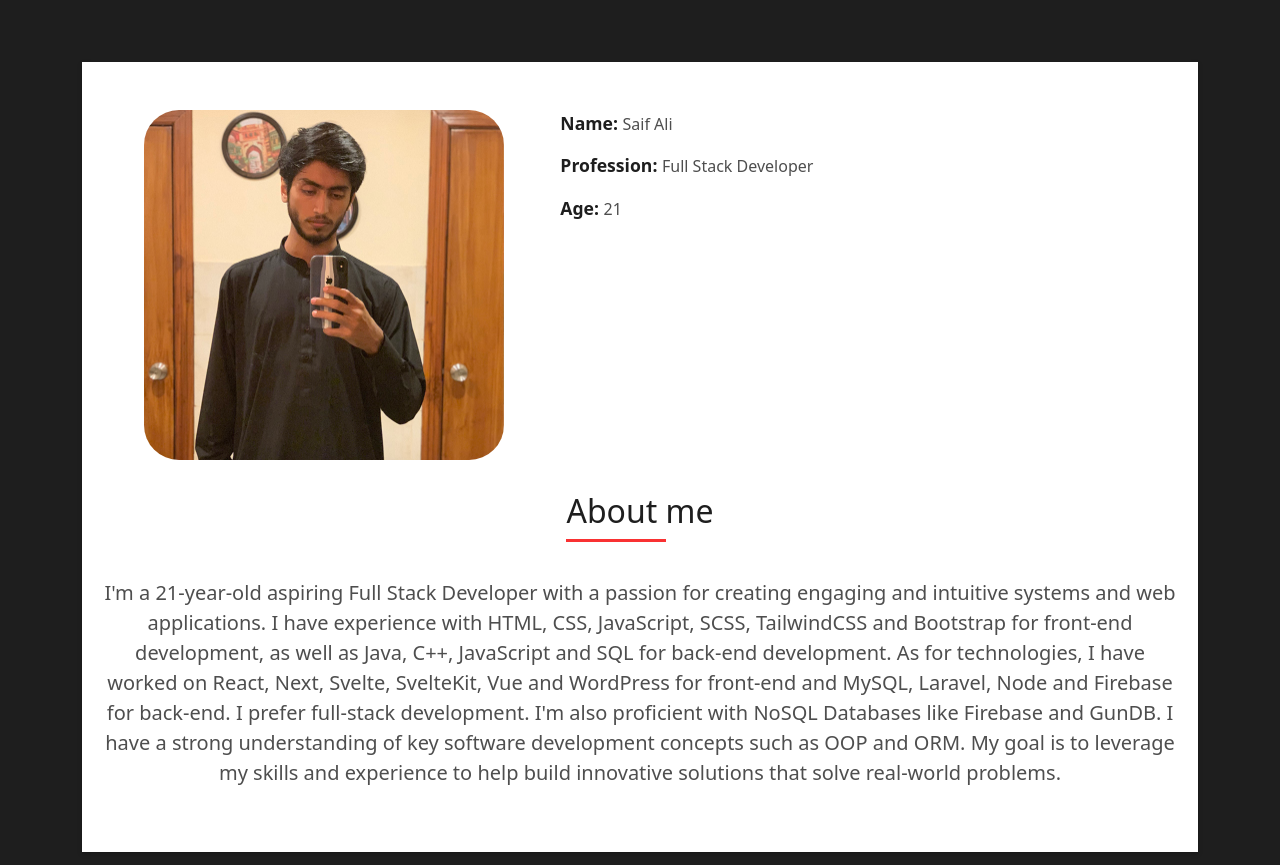
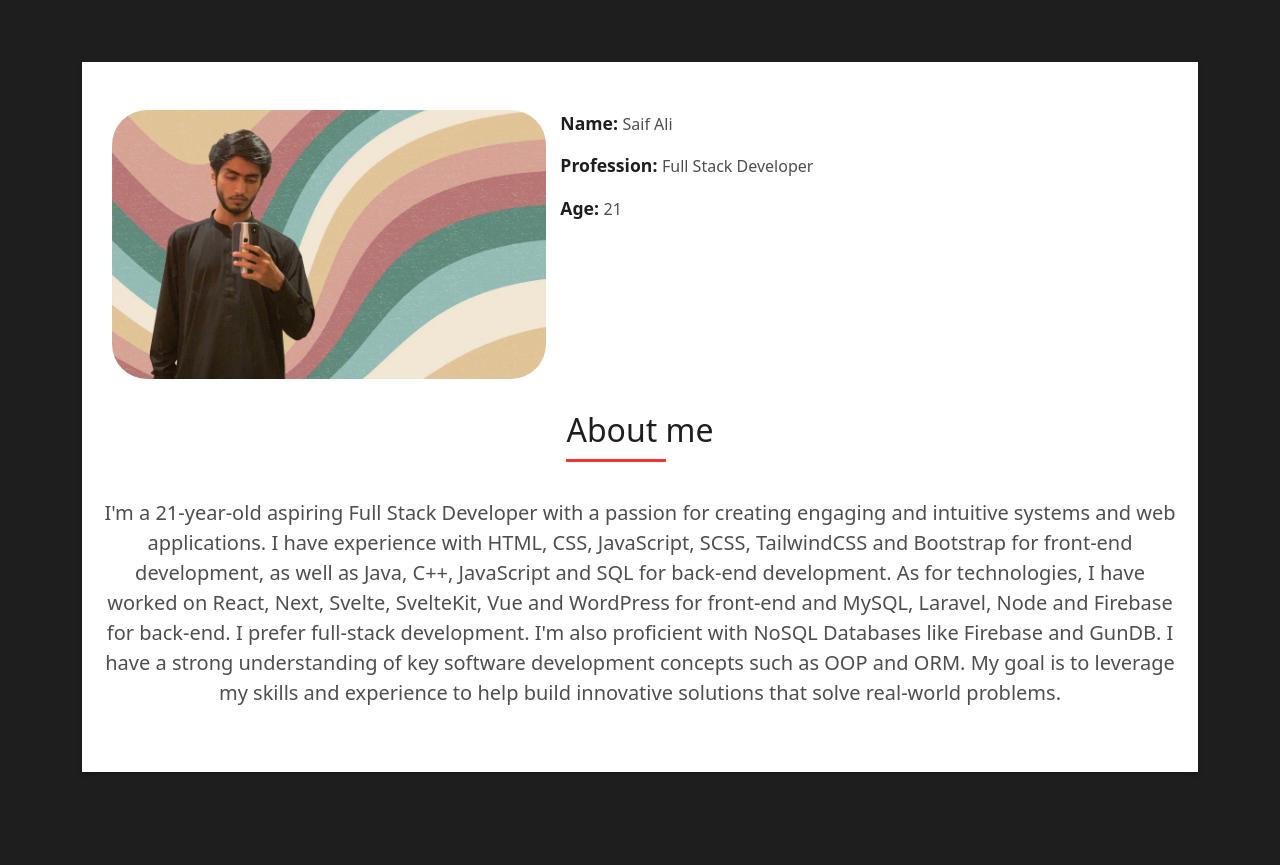
Before and after one commit to saiksaif/myPortfolio, a plain HTML site: page index.html in a window 1280 px wide. Shown: the part 802-1667 px from the top of the page. Drawn offline with Linux system fonts and the light colour scheme.

Commit message:
trying img 1

```diff
--- a/index.html
+++ b/index.html
@@ -81,7 +81,7 @@
                   <div class="row">
                     <div class="col-sm-6 col-md-5">
                       <div class="about-img">
-                        <img src="assets/img/me2.JPG" class="img-fluid b-shadow-a" alt=""
+                        <img src="assets/img/me1.jpg" class="img-fluid b-shadow-a" alt=""
                           style="border-radius: 35px; max-height: 350px;"
                         >
                       </div>
```
